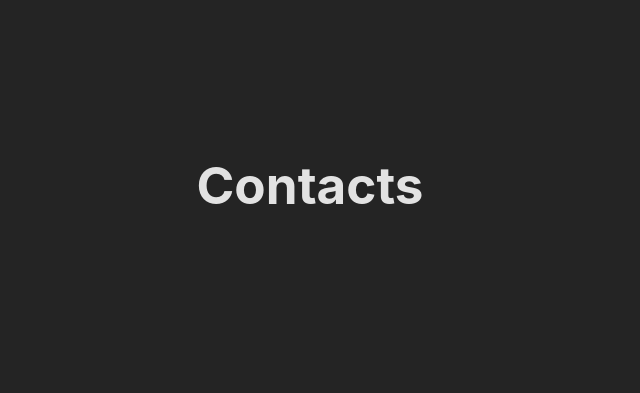
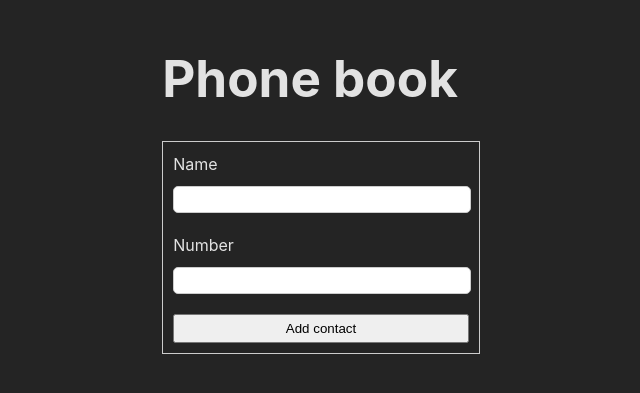
Before and after one commit to QuickerMaths/Phonebook, a React (Vite) app: page / in a window 1280 px wide. Shown: the part 215-608 px from the top of the page, without its empty margins (330-970 px from the left). Built offline with nearby package versions, Linux system fonts and the light colour scheme.

Commit message:
created ContactFrom.module.css and added styles, implemented ContactsFrom component along with adding contact to App state functionality

```diff
--- a/src/App.jsx
+++ b/src/App.jsx
@@ -1,15 +1,23 @@
 import React, { Component } from "react";
+import ContactsForm from "./components/contacts-form/ContactsForm";
 
 class App extends Component {
   state = {
     contacts: [],
-    name: "",
+    filter: "",
+  };
+
+  onAddContact = (contact) => {
+    this.setState((prevState) => ({
+      contacts: [...prevState.contacts, contact],
+    }));
   };
 
   render() {
     return (
       <main className="App">
-        <h1>Contacts</h1>
+        <h1>Phone book</h1>
+        <ContactsForm onAddContact={this.onAddContact} />
       </main>
     );
   }
--- /dev/null
+++ b/src/components/contacts-form/ContactsForm.jsx
@@ -0,0 +1,59 @@
+import React, { useState } from "react";
+import styles from "./ContactsForm.module.css";
+import PropTypes from "prop-types";
+
+const ContactsForm = ({ onAddContact }) => {
+  const [contact, setContact] = useState({
+    name: "",
+    number: "",
+  });
+
+  const handleChange = (e) => {
+    setContact((prev) => ({ ...prev, [e.target.name]: e.target.value }));
+  };
+
+  const handleSubmit = (e) => {
+    e.preventDefault();
+    onAddContact(contact);
+  };
+
+  return (
+    <section>
+      <form onSubmit={handleSubmit} className={styles.form}>
+        <div className={styles.formElem}>
+          <label htmlFor="name">Name</label>
+          <input
+            className={styles.input}
+            type="text"
+            name="name"
+            pattern="^[a-zA-Zа-яА-Я]+(([' -][a-zA-Zа-яА-Я ])?[a-zA-Zа-яА-Я]*)*$"
+            title="Name may contain only letters, apostrophe, dash and spaces. For example Adrian, Jacob Mercer, Charles de Batz de Castelmore d'Artagnan"
+            onChange={handleChange}
+            required
+          />
+        </div>
+        <div className={styles.formElem}>
+          <label htmlFor="number">Number</label>
+          <input
+            className={styles.input}
+            type="tel"
+            name="number"
+            pattern="\+?\d{1,4}?[-.\s]?\(?\d{1,3}?\)?[-.\s]?\d{1,4}[-.\s]?\d{1,4}[-.\s]?\d{1,9}"
+            title="Phone number must be digits and can contain spaces, dashes, parentheses and can start with +"
+            onChange={handleChange}
+            required
+          />
+        </div>
+        <button type="submit" className={styles.button}>
+          Add contact
+        </button>
+      </form>
+    </section>
+  );
+};
+
+ContactsForm.propTypes = {
+  onAddContact: PropTypes.func.isRequired,
+};
+
+export default ContactsForm;
--- /dev/null
+++ b/src/components/contacts-form/ContactsForm.module.css
@@ -0,0 +1,29 @@
+.form {
+  display: flex;
+  flex-direction: column;
+  gap: 20px;
+  width: 100%;
+  border: 1px solid #ccc;
+  padding: 10px;
+}
+
+.formElem {
+  display: flex;
+  flex-direction: column;
+  align-items: flex-start;
+  gap: 10px;
+}
+
+.input {
+  width: calc(100% - 20px);
+  padding: 5px 10px;
+  border: 1px solid #ccc;
+  border-radius: 5px;
+  outline: none;
+}
+
+.button {
+  width: 100%;
+  padding: 5px 10px;
+  cursor: pointer;
+}
```
Also changed, not shown: src/components/contacts-list/ContactsList.jsx (added, +7 -0 lines), src/components/filter/Filter.jsx (added, +7 -0 lines).
